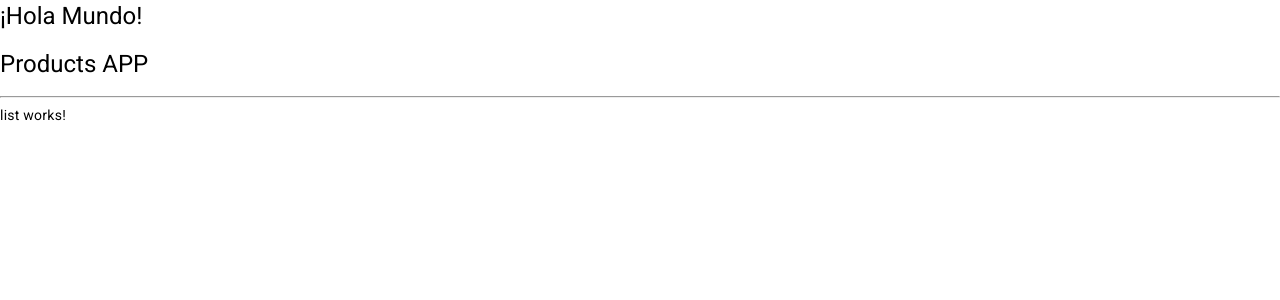
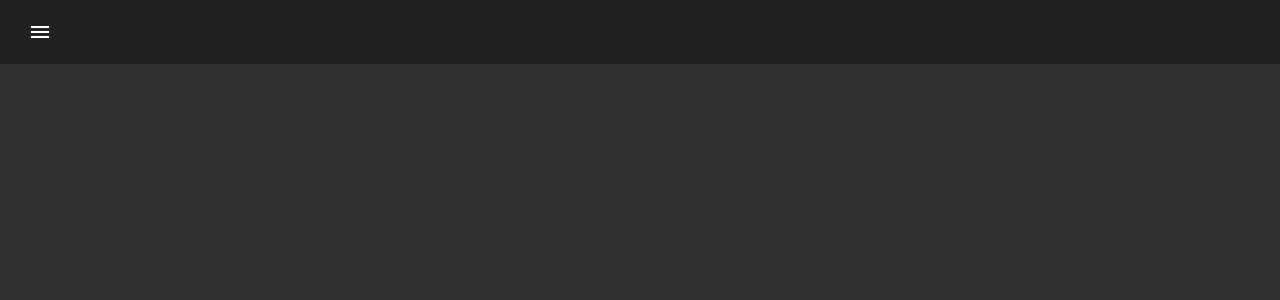
Before and after one commit to Soyjavieralvarez/online-store, an Angular app: page /products/list in a window 1280 px wide. Shown: the top 300 px of the page. Built offline with nearby package versions, Linux system fonts and the light colour scheme.

Commit message:
start sidenav

```diff
--- a/package.json
+++ b/package.json
@@ -15,6 +15,7 @@
     "@angular/common": "^15.1.0",
     "@angular/compiler": "^15.1.0",
     "@angular/core": "^15.1.0",
+    "@angular/flex-layout": "^15.0.0-beta.42",
     "@angular/forms": "^15.1.0",
     "@angular/material": "^15.2.6",
     "@angular/platform-browser": "^15.1.0",
--- a/src/app/app.component.html
+++ b/src/app/app.component.html
@@ -1,3 +1 @@
-<h1>¡Hola Mundo!</h1>
-
 <router-outlet></router-outlet>
--- a/src/app/products/pages/home/home.component.html
+++ b/src/app/products/pages/home/home.component.html
@@ -1,3 +1,12 @@
-<h1>Products APP</h1>
-<hr>
-<router-outlet></router-outlet>
+<mat-drawer-container fullscreen>
+    <mat-sidenav #sidenav>
+        <h1>Sidenav</h1>
+    </mat-sidenav>
+
+    <mat-toolbar>
+        <button mat-icon-button
+            (click)="sidenav.toggle()">
+            <mat-icon>menu</mat-icon>
+        </button>
+    </mat-toolbar>
+</mat-drawer-container>
--- a/src/app/products/product.module.ts
+++ b/src/app/products/product.module.ts
@@ -1,13 +1,16 @@
 import { NgModule } from '@angular/core';
 import { CommonModule } from '@angular/common';
+import { FlexLayoutModule } from '@angular/flex-layout';
 
 import { ProductsRoutingModule } from './products-routing.module';
+import { MaterialModule } from '../material/material.module';
 
 import { AddComponent } from './pages/add/add.component';
 import { SearchComponent } from './pages/search/search.component';
 import { ProductComponent } from './pages/product/product.component';
 import { HomeComponent } from './pages/home/home.component';
 import { ListComponent } from './pages/list/list.component';
+
 
 
 
@@ -25,6 +28,8 @@
   ],
   imports: [
     CommonModule,
+    FlexLayoutModule,
+    MaterialModule,
     ProductsRoutingModule
   ]
 })
```
Also changed, not shown: src/app/material/material.module.ts (+13 -5 lines), 1 other file (tests, documents, lock files or other folders).
